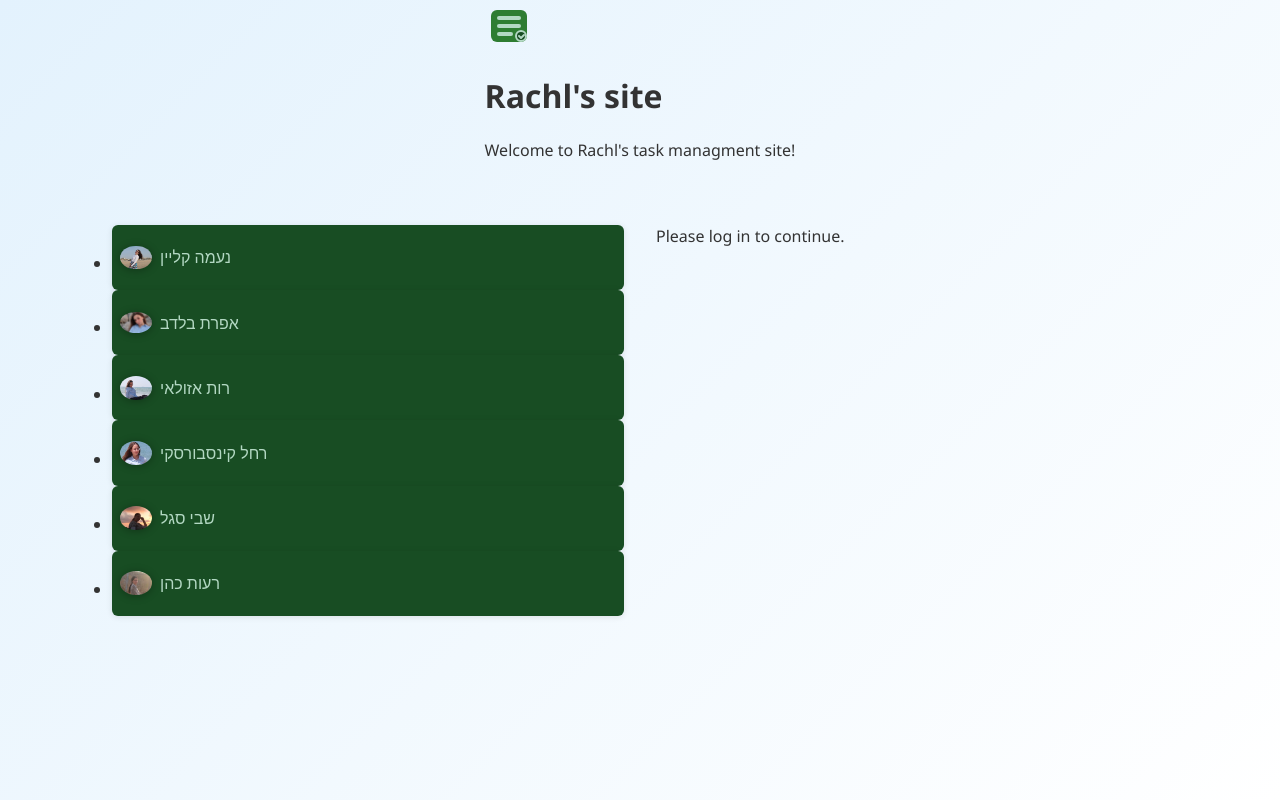
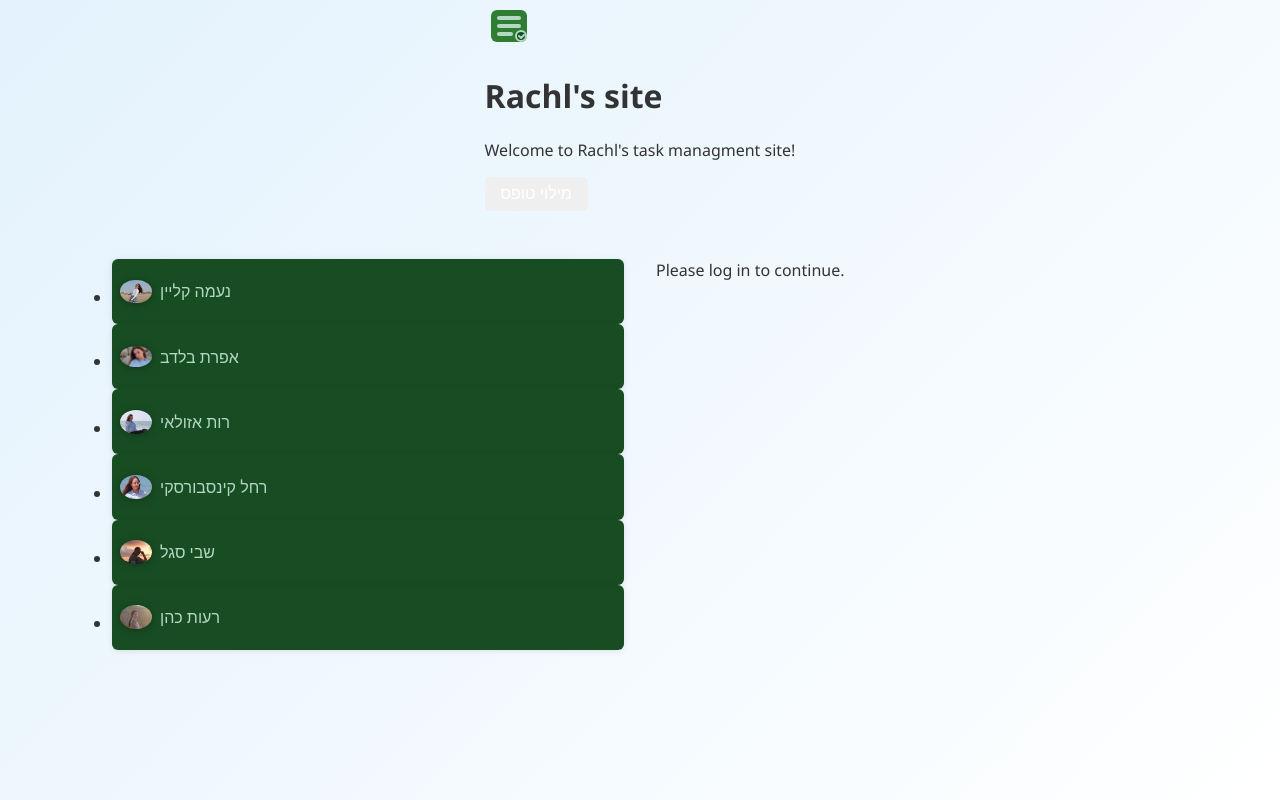
Before and after one commit to rachelkin/Myproject, an Angular app: page / in a window 1280 px wide. Built offline with nearby package versions, Linux system fonts and the light colour scheme.

Commit message:
add form

```diff
--- a/src/app/header/header.css
+++ b/src/app/header/header.css
@@ -37,4 +37,19 @@ main {
       font-size: 1.5rem;
       text-align: left;
     }
+    button.form {
+      background-color: #4CAF50; /* ירוק בסיסי */
+      color: white;              /* צבע טקסט לבן */
+      border: none;              /* אין מסגרת */
+      padding: 0.5rem 1rem;      /* רווח פנימי */
+      border-radius: 0.3rem;     /* פינות מעוגלות */
+      cursor: pointer;           /* שינוי סמן כאשר עובר מעל הכפתור */
+      font-size: 1rem;           /* גודל טקסט */
+      transition: background-color 0.3s ease; /* אנימציה חלקה לשינוי צבע */
+    }
+
+    button.form:hover {
+      background-color: #45a049; /* שינוי צבע כאשר מרחפים מעל הכפתור */
+    }
+
   }
--- a/src/app/header/header.html
+++ b/src/app/header/header.html
@@ -2,4 +2,8 @@
     <img src="assets/logo.svg" alt="Logo icon"/>
     <h1>Rachl's site</h1>
     <p>Welcome to Rachl's task managment site!</p>
-</header>
+    <button class="form" (click)="showForm = true">מילוי טופס</button>
+    @if (showForm) {
+        <form (closeForm)="showForm = false"></form>
+      }
+      </header>
--- a/src/app/header/header.ts
+++ b/src/app/header/header.ts
@@ -7,5 +7,5 @@ import { Component } from '@angular/core';
   styleUrl: './header.css'
 })
 export class Header {
-
+  showForm = false;
 }
```
Also changed, not shown: src/app/form/form.html (added, +16 -0 lines), src/app/form/form.ts (added, +22 -0 lines), src/app/form/form.css (added), 1 other file (tests, documents, lock files or other folders).
